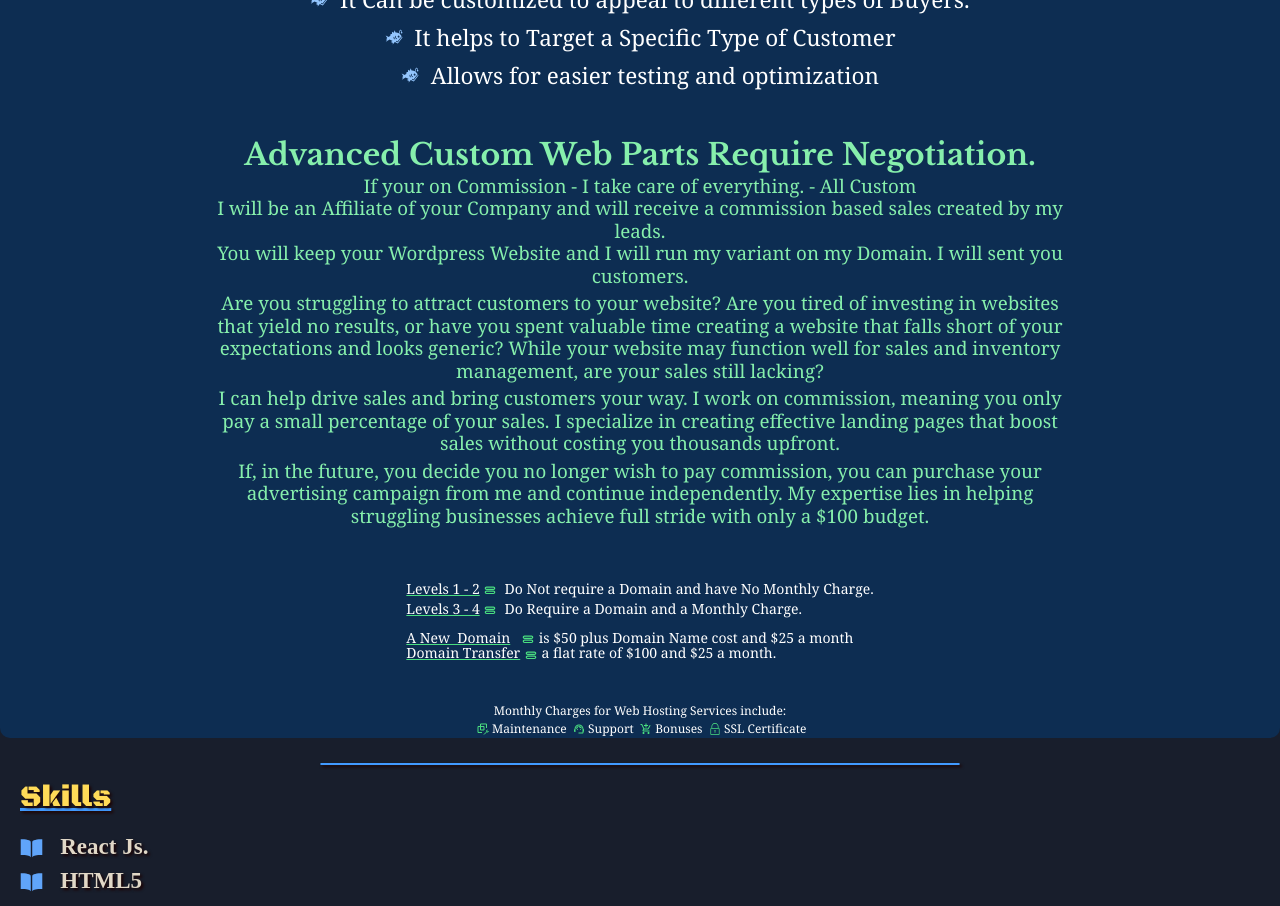
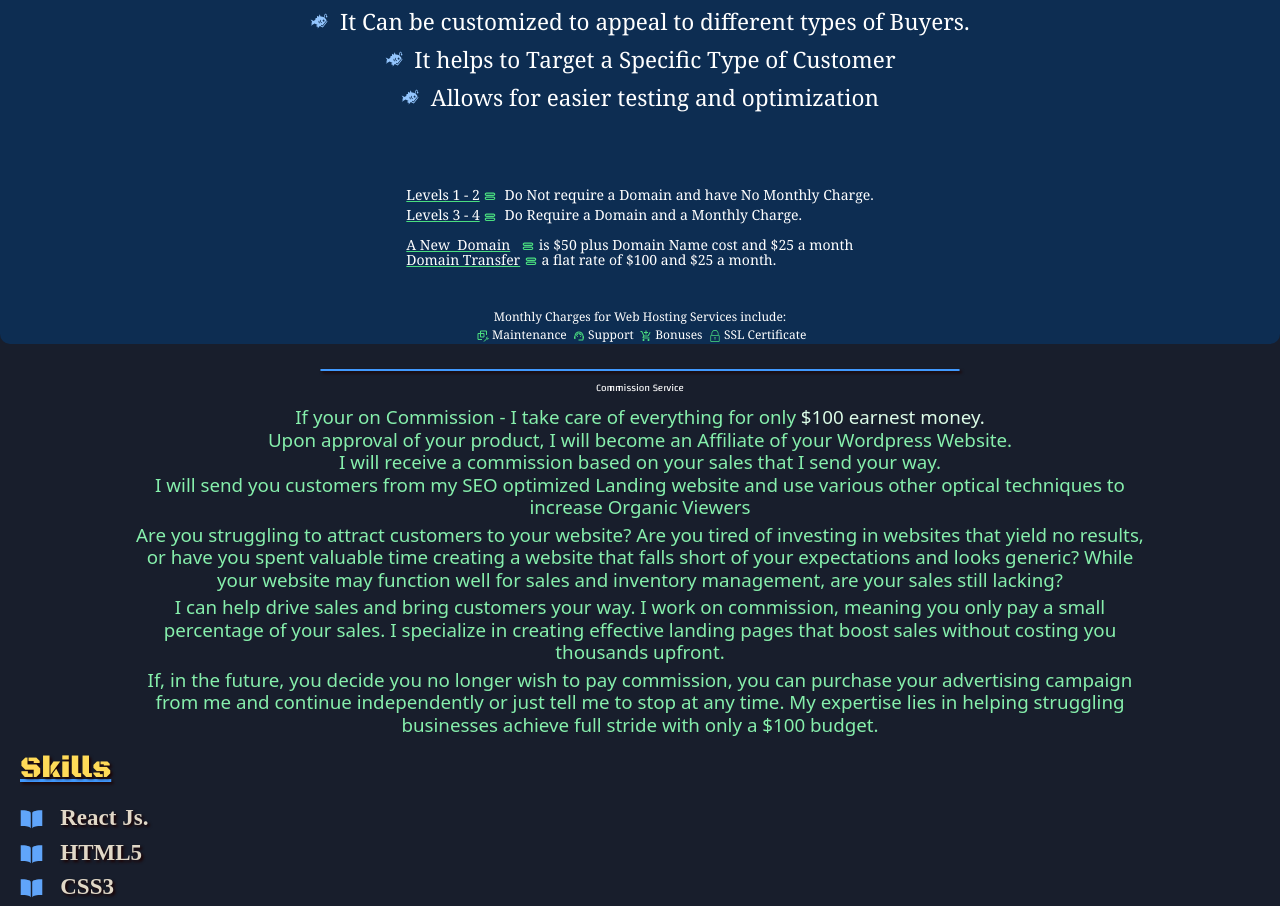
Before and after one commit to MyBaBB/100_Bucks_Intro, a React (Vite) app: page / in a window 1280 px wide. Shown: the part 1660-2566 px from the top of the page. Built offline with nearby package versions, Linux system fonts and the light colour scheme.

Commit message:
styled up the new a little bit.

```diff
--- a/src/components/TopSection.jsx
+++ b/src/components/TopSection.jsx
@@ -99,6 +99,12 @@ const TopSection = () => {
           </p>
           <div className="anchorWrapper relative flex justify-center ">
             <div className="text-center  ">
+              <span className="font-LibreBaskerville-Bold text-2xl text-green-300 ">
+                Advanced Custom Web Parts Require Negotiation.
+              </span>
+              <p className="text-2xl">
+                Unless your Commission Based - See Below
+              </p>
               <p className="relative mb-4 text-center font-Changa-Regular text-3xl text-green-300 sm:text-5xl ">
                 <span className="whitespace-nowrap">
                   <RiDoubleQuotesL
@@ -112,7 +118,6 @@ const TopSection = () => {
                   &nbsp;$100&nbsp;
                   <RiDoubleQuotesR className="Quotes mb-6 inline-block text-blue-400" />
                 </span>
-                <p className="text-lg">Commission Available for $100 See Below</p>
               </p>
               {/*make tricky lg:hidden  */}
               <a href="#">
@@ -126,7 +131,7 @@ const TopSection = () => {
               </a>
             </div>
           </div>
-<section className="tropicalFish  mx-32 text-[8px] xxxs:text-[10px] xxs:text-[12px] xs:text-[20px] ">
+          <section className="tropicalFish  mx-32 text-[8px] xxxs:text-[10px] xxs:text-[12px] xs:text-[20px] ">
             <div className="my-1">
               {" "}
               <GiTropicalFish className="inline-block text-green-400 " />
@@ -145,7 +150,6 @@ const TopSection = () => {
               </span>
               Quick-Send Pro Email Template.
             </div>
-
             <GiTropicalFish className="inline-block text-green-400 " />
             &nbsp;
             <span className="underline decoration-green-400">Level 2</span>
@@ -188,19 +192,23 @@ const TopSection = () => {
               <TiPlus className="TiPlus text-green-400 " />
               &nbsp;Secure Web-Mail to Gmail Integration.
             </div>
-            </section>
-            <div className="mt-8 w-[80%] m-auto font-Itim-Regular text-green-300">
-              <span className="inline-block text-center ">
-
-                <span className=" xxxs:text-[10px] xxs:text-[12px] xs:text-[20px] ">
-                &nbsp;Integrating A  <span className="text-green-200">Custom Landing Page</span> &nbsp;
-                <span className="inline-block  text-green-400"> <FaPlusCircle size={10} /></span>
-                 &nbsp;&nbsp;<span className="text-green-200">Web-Mail</span>  will streamline
-                management, enhance security, and provide a seamless experience across devices.
-              </span></span>
-            </div>
-
-
+          </section>
+          <div className="m-auto mt-8 w-[80%] font-Itim-Regular text-green-300">
+            <span className="inline-block text-center ">
+              <span className=" xxxs:text-[10px] xxs:text-[12px] xs:text-[20px] ">
+                &nbsp;Integrating A{" "}
+                <span className="text-green-200">Custom Landing Page</span>{" "}
+                &nbsp;
+                <span className="inline-block  text-green-400">
+                  {" "}
+                  <FaPlusCircle size={10} />
+                </span>
+                &nbsp;&nbsp;<span className="text-green-200">Web-Mail</span>{" "}
+                will streamline management, enhance security, and provide a
+                seamless experience across devices.
+              </span>
+            </span>
+          </div>
 
           <p
             className="objectiveParagraph mt-[-4rem]   p-[12px]
@@ -374,33 +382,7 @@ const TopSection = () => {
             <br />
           </div>
 
-          <div className="my-1">
-            <span className="mt-10 block text-center  text-2xl text-green-300 md:text-5xl">
-              <span className=" font-LibreBaskerville-Bold">
-                Advanced Custom Web Parts Require Negotiation.
-              </span>
-              <p className="w-2/3 text-3xl m-auto mt-2">If your on Commission - I take care of everything.
-                - All Custom<br />
-                  I will be an Affiliate of your Company and will receive a commission
-                   based sales created by my leads.
-                   <br /> You will keep your Wordpress Website and I will run my
-                   variant on my Domain. I will sent you customers. </p>
-                 <p className="w-2/3 text-3xl m-auto mt-2">Are you struggling to attract customers to your website? Are you tired of investing
-                   in websites that yield no results, or have you spent valuable time creating a website that
-                   falls short of your expectations and looks generic?
-                   While your website may function well for sales and inventory management,
-                    are your sales still lacking?</p>
-                    <p className="w-2/3 text-3xl m-auto mt-2">
-                    I can help drive sales and bring customers your way. I work on commission,
-                    meaning you only pay a small percentage of your sales.
-                     I specialize in creating effective landing pages that boost sales without costing you
-                     thousands upfront.</p>
-                    <p className="w-2/3 text-3xl m-auto mt-2">
-                    If, in the future, you decide you no longer wish to pay commission, you can purchase your advertising campaign from me and continue independently.
-                     My expertise lies in helping struggling businesses achieve full stride with only a $100 budget.
-                     </p>
-            </span>
-          </div>
+
 
           <div className="relative flex justify-center p-8 text-center text-3xl sm:text-5xl">
             <p
@@ -465,6 +447,46 @@ const TopSection = () => {
         </div>
 
         <hr className="objectiveDivider" />
+        <div className="my-1 m-auto w-[80%]">
+          <div className="text-white mt-4 text-center font-Changa-Regular">Commission Service</div>
+            <span className="mt-4 block text-center  text-2xl text-green-300 md:text-5xl">
+              <p className="m-auto mt-2 text-base xs:text-3xl">
+                If your on Commission - I take care of everything for only{" "}
+                <span className="text-green-100"><span className="whitespace-nowrap">$100 earnest money.</span></span>
+                <br />
+                Upon approval of your product, I will become an Affiliate of
+                your Wordpress Website.
+                <br />
+                I will receive a commission based on your sales that I send your
+                way.
+                <br /> I will send you customers from my SEO optimized Landing website
+                and use various other optical techniques to increase
+                <span className="whitespace-nowrap"> Organic Viewers</span>
+              </p>
+              <p className="m-auto mt-2 text-base xs:text-3xl">
+                Are you struggling to attract customers to your website? Are you
+                tired of investing in websites that yield no results, or have
+                you spent valuable time creating a website that falls short of
+                your expectations and looks generic? While your website may
+                function well for sales and inventory management, are your sales
+                still lacking?
+              </p>
+
+              <p className="m-auto mt-2 text-base xs:text-3xl">
+                I can help drive sales and bring customers your way. I work on
+                commission, meaning you only pay a small percentage of your
+                sales. I specialize in creating effective landing pages that
+                boost sales without costing you thousands upfront.
+              </p>
+              <p className="m-auto mt-2  text-base xs:text-3xl">
+                If, in the future, you decide you no longer wish to pay
+                commission, you can purchase your advertising campaign from me
+                and continue independently or just tell me to stop at any time. My expertise lies in helping
+                struggling businesses achieve full stride with only a $100
+                budget.
+              </p>
+            </span>
+          </div>
       </section>
     </div>
   );
```
